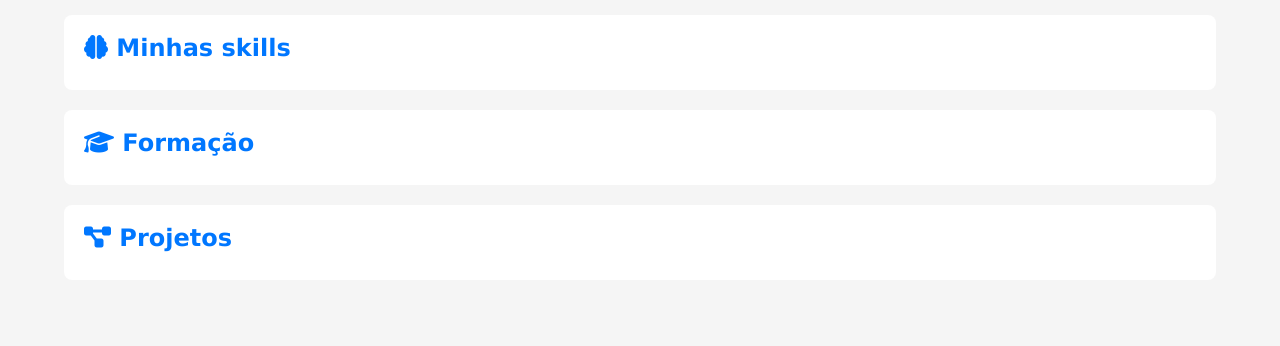
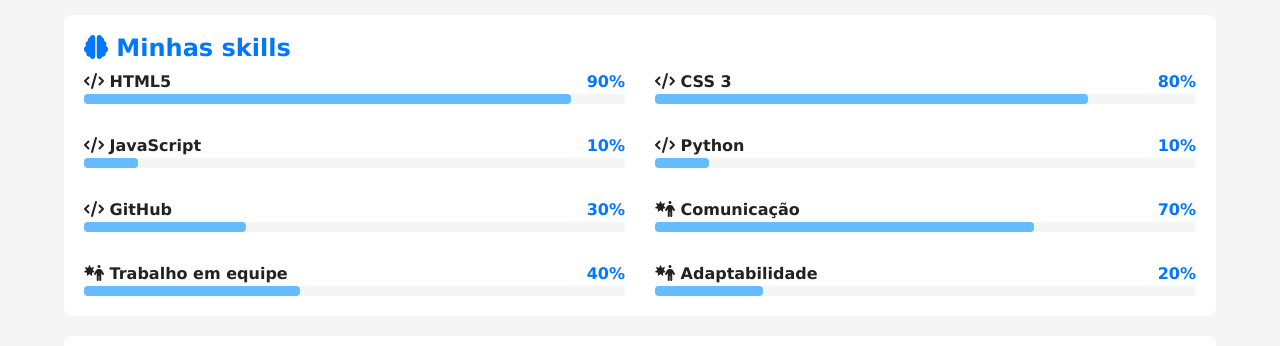
Before and after one commit to Hothon-7/Learning-Archive, a plain HTML site: page curso-em-video-projetos/Projeto-portifolio/projeto-portfolio/index.html in a window 1280 px wide. Shown: the part 1196-1542 px from the top of the page. Before the commit the page ends 1496 px from the top, so only its background shows below. Drawn offline with Linux system fonts and the light colour scheme.

Commit message:
Skills criadas

```diff
--- a/curso-em-video-projetos/Projeto-portifolio/projeto-portfolio/estilos/style.css
+++ b/curso-em-video-projetos/Projeto-portifolio/projeto-portfolio/estilos/style.css
@@ -129,3 +129,41 @@ section#ficha{
   color: var(--destaque);
   margin-bottom: 10px;
  }
+
+#skill-container{
+  display: grid;
+  grid-template-columns: 1fr;
+  gap: 30px;
+}
+
+#skill-container .info{
+  display: flex;
+  justify-content: space-between;
+  align-items: center;
+}
+#skill-container .nome{
+  font-weight: bold;
+  color: var(--texto);
+}
+#skill-container .porcent{
+  font-weight: bold;
+  color: var(--destaque);
+}
+#skill-container .barra{
+  width: 100%;
+  height: 10px;
+  background-color: var(--fundo-principal);
+  border-radius: 4px;
+
+}
+#skill-container .progresso{
+  height: 100%;
+  background-color: var(--destaque-inverso);
+  border-radius: 4px;
+}
+
+@media screen and (min-width: 768px){
+  #skill-container{
+    grid-template-columns: 1fr 1fr;
+  }
+}
--- a/curso-em-video-projetos/Projeto-portifolio/projeto-portfolio/index.html
+++ b/curso-em-video-projetos/Projeto-portifolio/projeto-portfolio/index.html
@@ -52,6 +52,136 @@
                     <i class="fa-solid fa-brain"></i>
                     Minhas skills
                 </h2>
+                <div id="skill-container">
+                    <div class="item">
+                        <div class="info">
+                            <span class="nome">
+                             <i class="fa-solid fa-code"></i>
+                                HTML5
+                            </span>
+                            <span class="porcent">
+                                90%
+                            </span>
+                        </div>
+                        <div class="barra">
+                            <div class="progresso" style="width: 90%;">
+
+                            </div>
+                        </div>
+                    </div>
+                    <div class="item">
+                        <div class="info">
+                            <span class="nome">
+                             <i class="fa-solid fa-code"></i>
+                                CSS 3
+                            </span>
+                            <span class="porcent">
+                                80%
+                            </span>
+                        </div>
+                        <div class="barra">
+                            <div class="progresso" style="width: 80%;">
+
+                            </div>
+                        </div>
+                    </div>
+                    <div class="item">
+                        <div class="info">
+                            <span class="nome">
+                             <i class="fa-solid fa-code"></i>
+                                JavaScript
+                            </span>
+                            <span class="porcent">
+                                10%
+                            </span>
+                        </div>
+                        <div class="barra">
+                            <div class="progresso" style="width: 10%;">
+
+                            </div>
+                        </div>
+                    </div>
+                    <div class="item">
+                        <div class="info">
+                            <span class="nome">
+                             <i class="fa-solid fa-code"></i>
+                                Python
+                            </span>
+                            <span class="porcent">
+                                10%
+                            </span>
+                        </div>
+                        <div class="barra">
+                            <div class="progresso" style="width: 10%;">
+
+                            </div>
+                        </div>
+                    </div>
+                    <div class="item">
+                        <div class="info">
+                            <span class="nome">
+                             <i class="fa-solid fa-code"></i>
+                                GitHub
+                            </span>
+                            <span class="porcent">
+                                30%
+                            </span>
+                        </div>
+                        <div class="barra">
+                            <div class="progresso" style="width: 30%;">
+
+                            </div>
+                        </div>
+                    </div>
+                    <div class="item">
+                        <div class="info">
+                            <span class="nome">
+                             <i class="fa-solid fa-person-burst"></i>
+                                Comunicação
+                            </span>
+                            <span class="porcent">
+                                70%
+                            </span>
+                        </div>
+                        <div class="barra">
+                            <div class="progresso" style="width: 70%;">
+
+                            </div>
+                        </div>
+                    </div>
+                    <div class="item">
+                        <div class="info">
+                            <span class="nome">
+                             <i class="fa-solid fa-person-burst"></i>
+                                Trabalho em equipe
+                            </span>
+                            <span class="porcent">
+                                40%
+                            </span>
+                        </div>
+                        <div class="barra">
+                            <div class="progresso" style="width: 40%;">
+
+                            </div>
+                        </div>
+                    </div>
+                    <div class="item">
+                        <div class="info">
+                            <span class="nome">
+                             <i class="fa-solid fa-person-burst"></i>
+                                Adaptabilidade
+                            </span>
+                            <span class="porcent">
+                                20%
+                            </span>
+                        </div>
+                        <div class="barra">
+                            <div class="progresso" style="width: 20%;">
+
+                            </div>
+                        </div>
+                    </div>
+                </div>
             </article><!--fim article skills-->
             <article id="formacao">
                 <h2>
```
